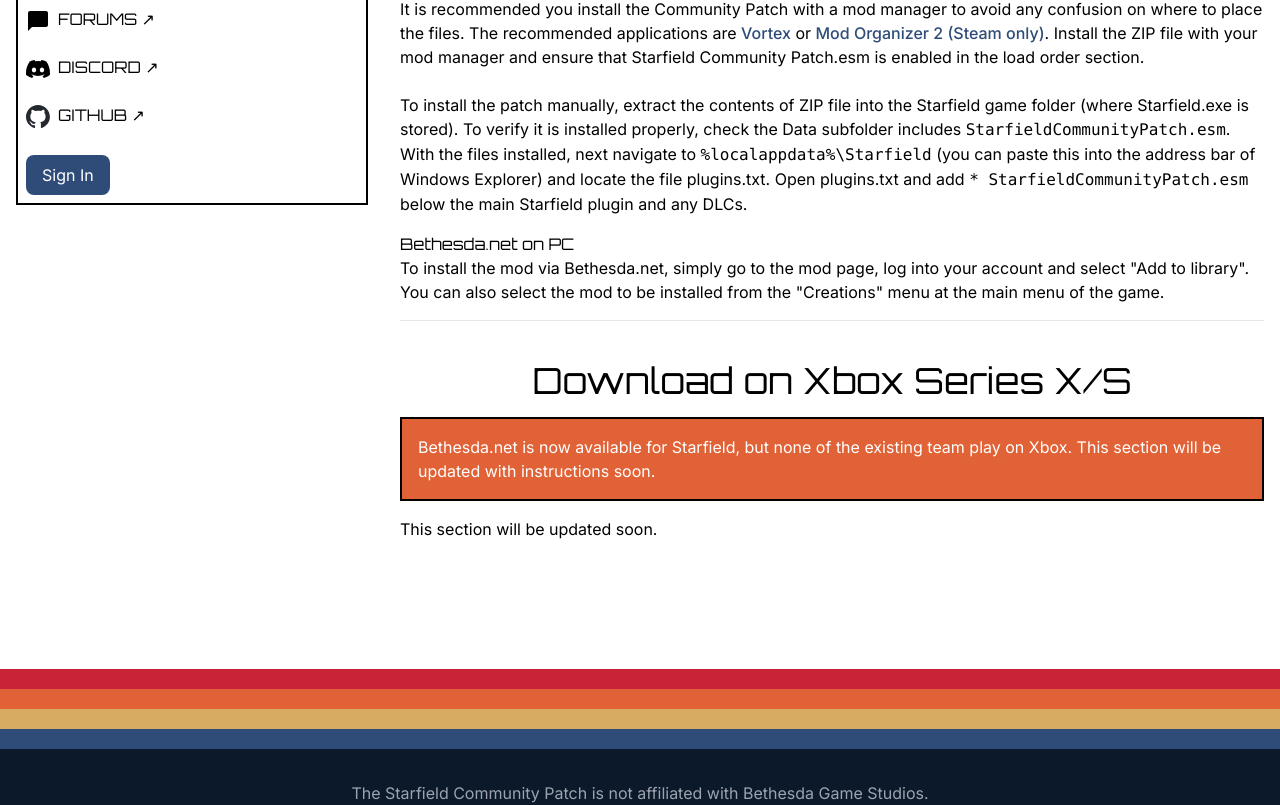
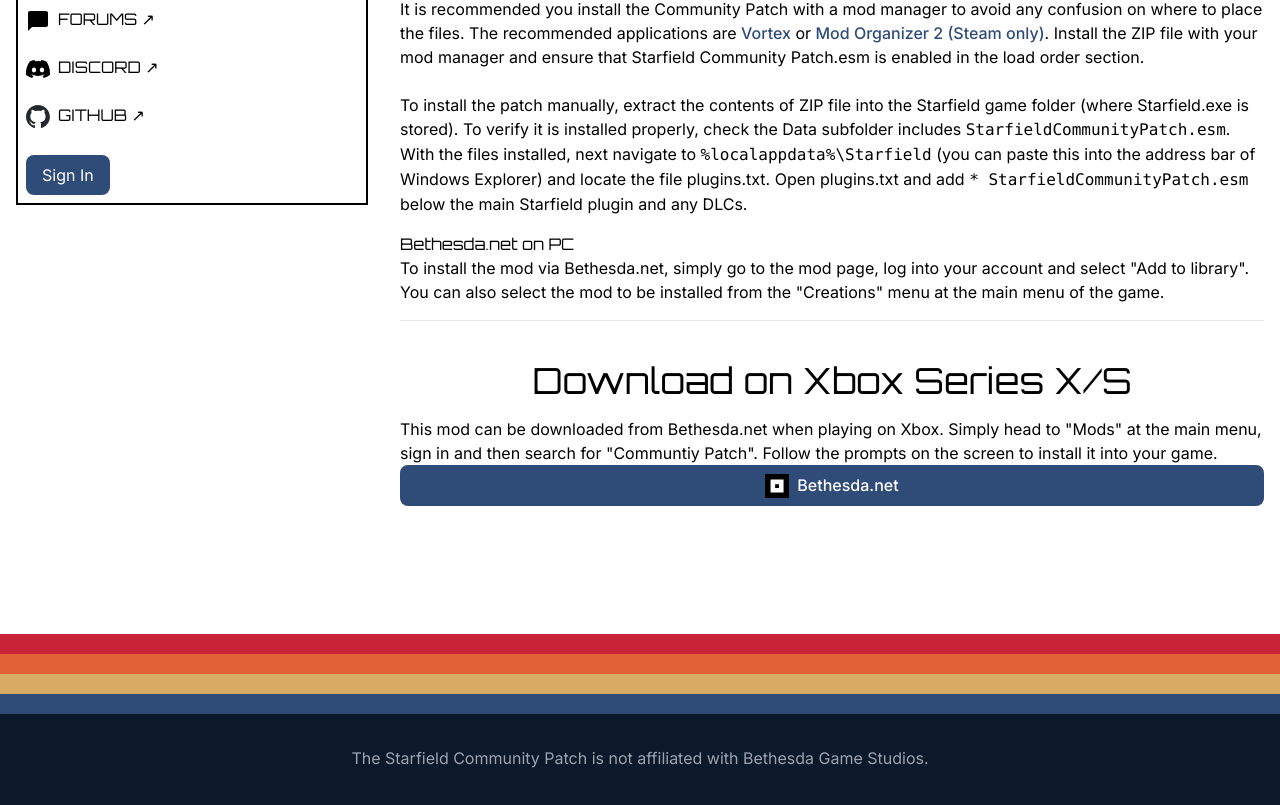
Before and after one commit to Starfield-Community-Patch/Website, a Next.js app: page /download in a window 1280 px wide. Shown: the part 577-1382 px from the top of the page. After the commit the page ends 1347 px from the top, so only its background shows below. Built offline with nearby package versions, Linux system fonts and the light colour scheme; no server answers.

Commit message:
Added Xbox instructions

```diff
--- a/src/app/download/page.tsx
+++ b/src/app/download/page.tsx
@@ -79,10 +79,21 @@
             <hr />
             <div className='pt-4 mt-6'>
                 <h1 className={orb.className} id='Xbox'>Download on Xbox Series X/S</h1>
-                <div className='p-4 bg-stripe-orange my-4 border-2 border-black text-white'>
-                Bethesda.net is now available for Starfield, but none of the existing team play on Xbox. This section will be updated with instructions soon.
+                <div className='mb-24'>
+                    This mod can be downloaded from Bethesda.net when playing on Xbox. Simply head to "Mods" at the main menu, sign in and then search for "Communtiy Patch". Follow the prompts on the screen to install it into your game.
+                    <a href='https://creations.bethesda.net/en/starfield/details/a11a0cdf-5abb-4a59-9e12-e261e5aae8d5/Starfield_Community_Patch' target='_blank'>
+                    <button className='w-full'>
+                        <Image
+                            src={Bethesda}
+                            alt={'Bethesda'}
+                            width={24}
+                            height={24}
+                            className='inline mr-2 bg-white'
+                        />
+                        Bethesda.net
+                    </button>
+                </a>
                 </div>
-                <div className='mb-24'>This section will be updated soon.</div>
                 {/* <h2 className={orb.className} id='InstallXbox'>Installation on Xbox Consoles</h2> */}
             </div>
         </div>
```
